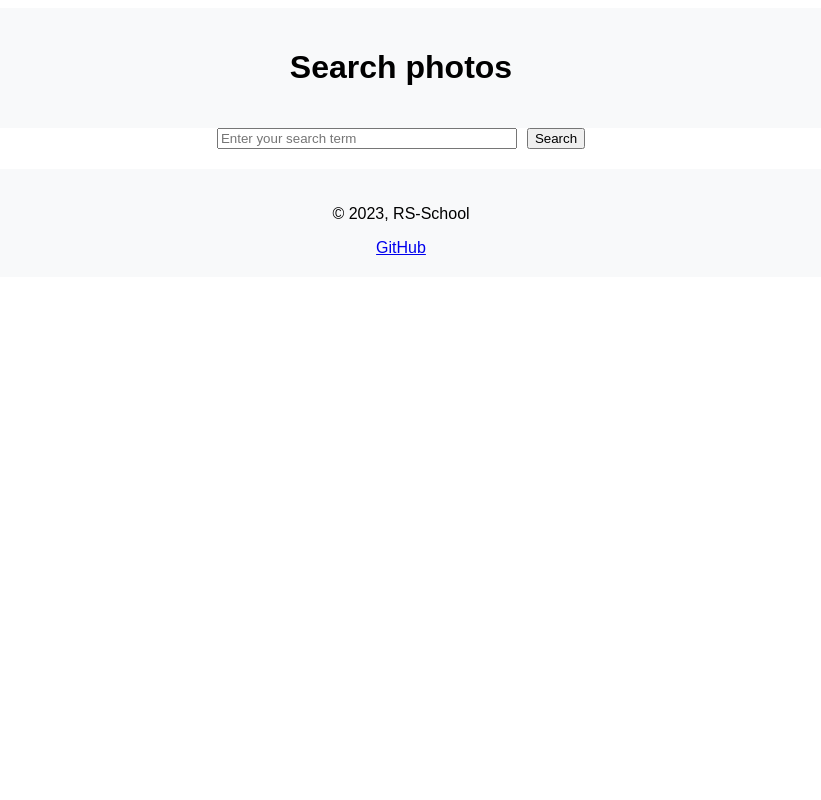
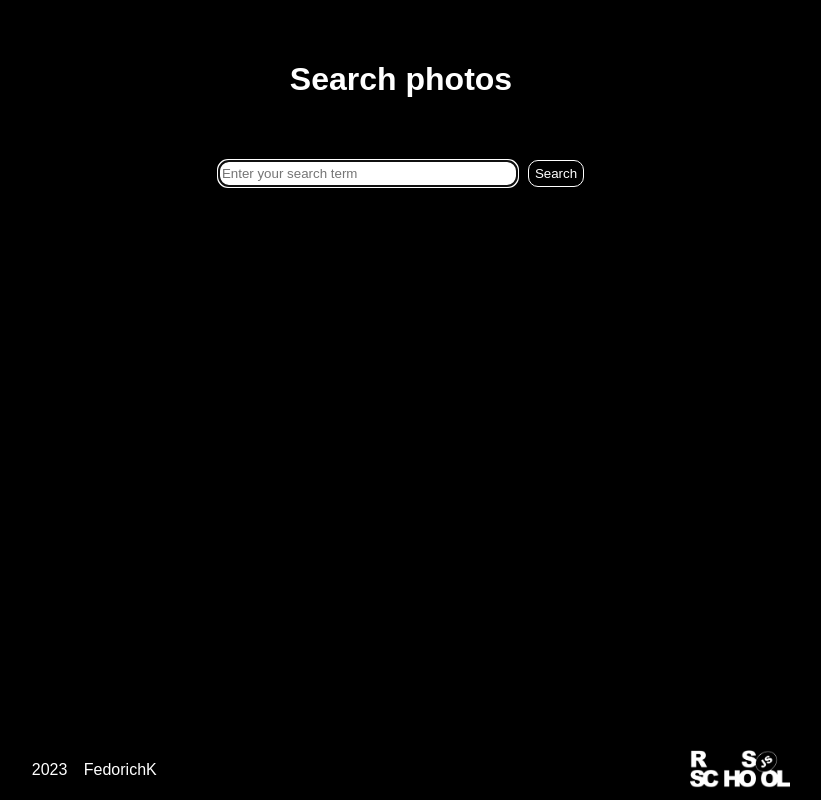
Before and after one commit to FedorichK/js30_2.2-image-galery, a website: page index.html in a window 1280 px wide. Shown: the whole page, without its empty margins (239-1060 px from the left). Drawn offline with nearby package versions, Linux system fonts and the light colour scheme; no server answers.

Commit message:
feat: add new styles, add search and images features

```diff
--- a/index.html
+++ b/index.html
@@ -12,14 +12,16 @@
     </header>
     <main>
         <form id="search-form">
-            <input type="search" id="search" placeholder="Enter your search term">
+            <input type="search" id="search" placeholder="Enter your search term" autocomplete="off">
             <button type="submit">Search</button>
         </form>
         <div id="photo-gallery"></div>
     </main>
-    <footer>
-        <p>© 2023, RS-School</p>
-        <a href="https://github.com/fedorichk">GitHub</a>
+    <footer class="footer">
+        <div class="footer-container">
+          <div>2023 <a href="https://github.com/FedorichK" target="_blank" class="github nav-link">FedorichK</a></div>
+          <a href="https://rs.school/js-en/" target="_blank" class="rss"></a>
+        </div>
     </footer>
     <script src="https://unpkg.com/axios/dist/axios.min.js"></script>
     <script src="script.js"></script>
--- a/script.js
+++ b/script.js
@@ -1,14 +1,13 @@
-
-// Функция для получения фотографий
+// Get photos
 async function getPhotos(query) {
     try {
         const response = await axios.get('https://api.unsplash.com/search/photos', {
             params: {
                 query: query,
-                per_page: 10
+                per_page: 6
             },
             headers: {
-                Authorization: 'Client-ID xsW20ax5ZKdLXKpRtGtru3fFcDOA-llQF6QeadWA1MI' // Замените YOUR_ACCESS_KEY на ваш ключ доступа Unsplash API
+                Authorization: 'Client-ID xsW20ax5ZKdLXKpRtGtru3fFcDOA-llQF6QeadWA1MI' // My Unsplash API key
             }
         });
 
@@ -18,21 +17,32 @@ async function getPhotos(query) {
     }
 }
 
-// Функция для отображения фотографий
+// Display photos
 function displayPhotos(photos) {
+    // Clear the gallery
+    const gallery = document.querySelector('#photo-gallery');
+    gallery.innerHTML = '';
+
+    // Display new photos
     photos.forEach(photo => {
         const img = document.createElement('img');
         img.src = photo.urls.small;
-        document.querySelector('#photo-gallery').appendChild(img);;
+        gallery.appendChild(img);
     });
 }
 
-// Функция для обработки поискового запроса
+// Search
 function handleSearch(event) {
     event.preventDefault();
     const query = event.target.elements.search.value;
     getPhotos(query).then(displayPhotos);
 }
 
-// Добавление обработчика событий к форме поиска
+// Adding an event handler to the search form
 document.querySelector('#search-form').addEventListener('submit', handleSearch);
+
+// Load initial photos
+getPhotos('snow').then(displayPhotos);
+
+// Focus on the search input field
+document.querySelector('#search').focus();
--- a/style.css
+++ b/style.css
@@ -1,11 +1,29 @@
-body {
-    font-family: Arial, sans-serif;
+html, body {
+    height: 100%;
+    margin: 0;
+    box-sizing: border-box;
+    font-family: Arial, Helvetica, sans-serif;
+    background-color: black;
 }
 
-header {
-    background-color: #f8f9fa;
+*, *::before, *::after {
+    box-sizing: inherit;
+}
+
+body {
+    display: flex;
+    flex-direction: column;
+}
+
+header, h1 {
+    color: #ffffff;
+    background-color: #000000;
     padding: 20px;
     text-align: center;
+}
+
+main {
+    flex-grow: 1;
 }
 
 #search-form {
@@ -19,18 +37,55 @@ header {
     margin-right: 10px;
 }
 
+#search-form input[type="search"] {
+    height: 2em;
+    border-radius: 10px;
+}
+
+#search-form button[type="submit"] {
+    height: 2em;
+    border-radius: 10px;
+    background-color: transparent;
+    color: white;
+    border: 1px solid white;
+    cursor: pointer;
+}
+
 #photo-gallery {
     display: flex;
     flex-wrap: wrap;
     justify-content: center;
 }
 
-#photo-gallery img {
+#photo-gallery img, .footer-container {
     margin: 10px;
 }
 
-footer {
-    background-color: #f8f9fa;
-    padding: 20px;
-    text-align: center;
+#photo-gallery img {
+    object-fit: cover;
 }
+
+.footer-container {
+    width: 100%;
+    bottom: 0;
+    display: flex;
+    justify-content:space-around;
+    align-items: center;
+    background-color: rgb(0, 0, 0);
+    color: #fff;
+}
+
+.rss {
+    width: 100px;
+    height: 40px;
+    background-image: url(./rss.png);
+    background-size: contain;
+    background-repeat: no-repeat;
+}
+
+.nav-link {
+    position: relative;
+    padding: 0 12px;
+    text-decoration: none;
+    color: #fff;
+}
```
Also changed, not shown: rss.png (added).
